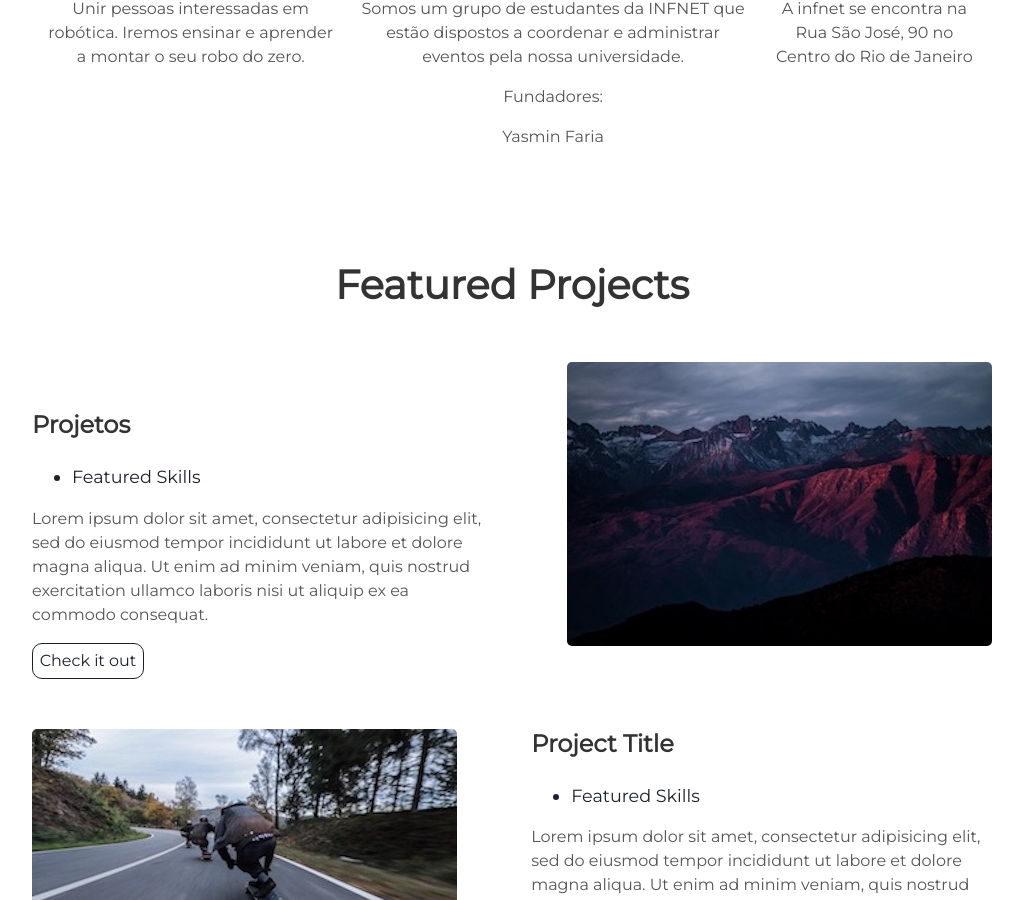
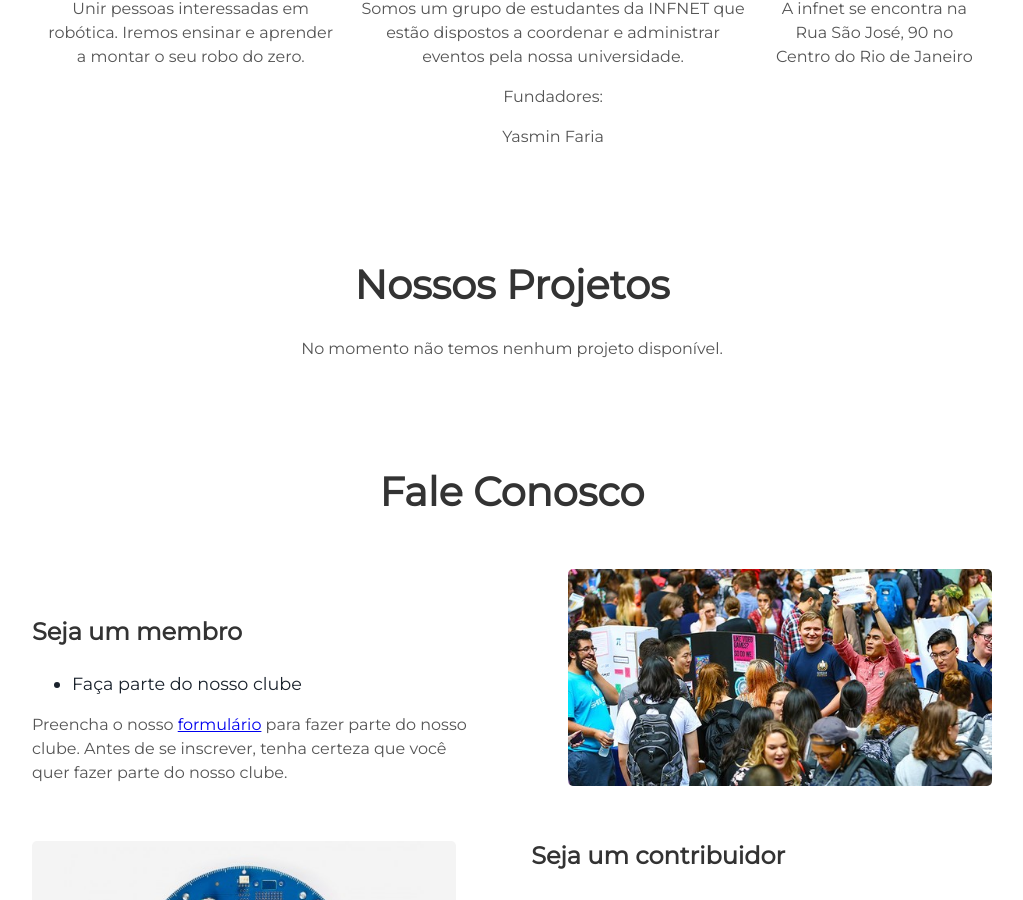
Before and after one commit to infoboto/infoboto.github.io, a Jekyll site: the page built from index.html, in a window 1280 px wide and 900 px high, scrolled down 1240 px. Shown: the whole window, without its empty margins (128-1151 px from the left). Built offline with Jekyll 4.4.1, drawn with Linux system fonts in a browser that asks for light colours; some of the changed text lies outside the part shown.

Commit message:
Update projects.html

```diff
--- a/_includes/projects.html
+++ b/_includes/projects.html
@@ -1,7 +1,8 @@
 <div class="user-details">
-  <h1> Featured Projects </h1>
+  <h1> Nossos Projetos </h1>
+  <p>No momento não temos nenhum projeto disponível.</p>
 </div>
-<div class="user-projects">
+<!-- <div class="user-projects">
   <div class="images-right">
     <img alt="mountains" src="{{ "/assets/img/mountains.jpg" | prepend: site.baseurl }}" />
   </div>
@@ -26,4 +27,4 @@
     <p>Lorem ipsum dolor sit amet, consectetur adipisicing elit, sed do eiusmod tempor incididunt ut labore et dolore magna aliqua. Ut enim ad minim veniam, quis nostrud exercitation ullamco laboris nisi ut aliquip ex ea commodo consequat.</p>
     <a class="project-link" href="#">Check it out</a>
   </div>
-</div>
+</div>-->
```
